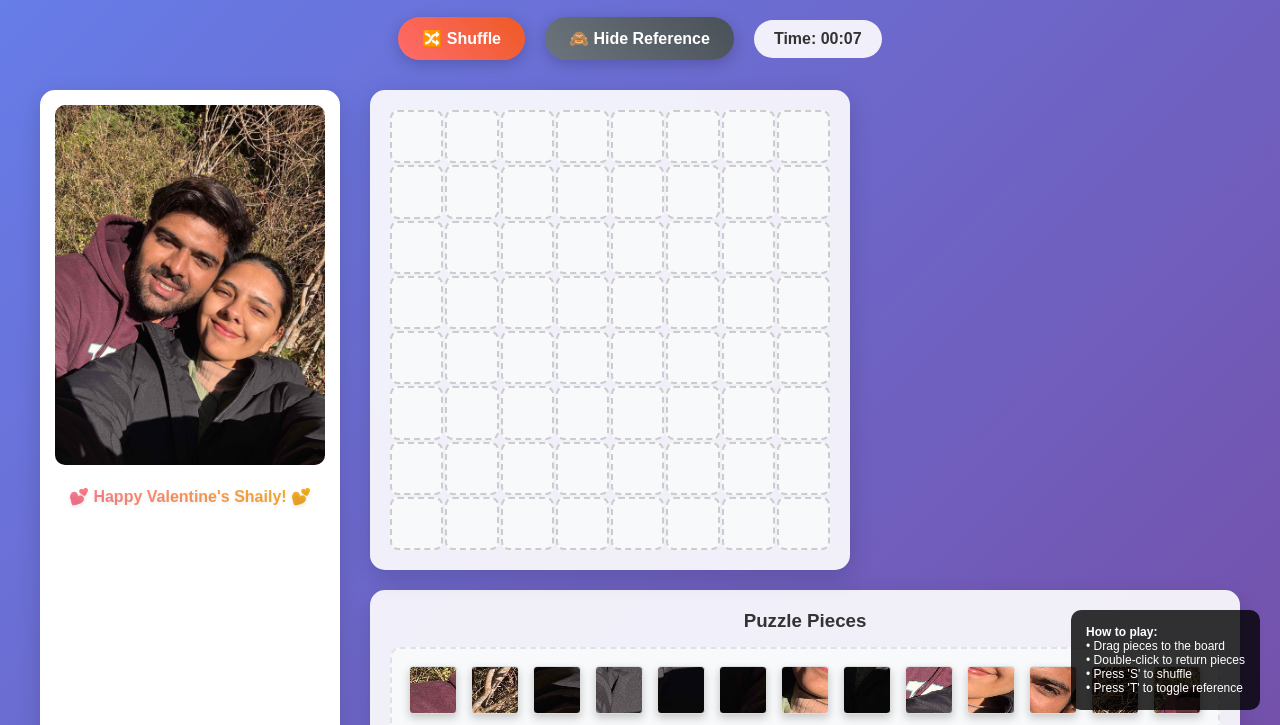
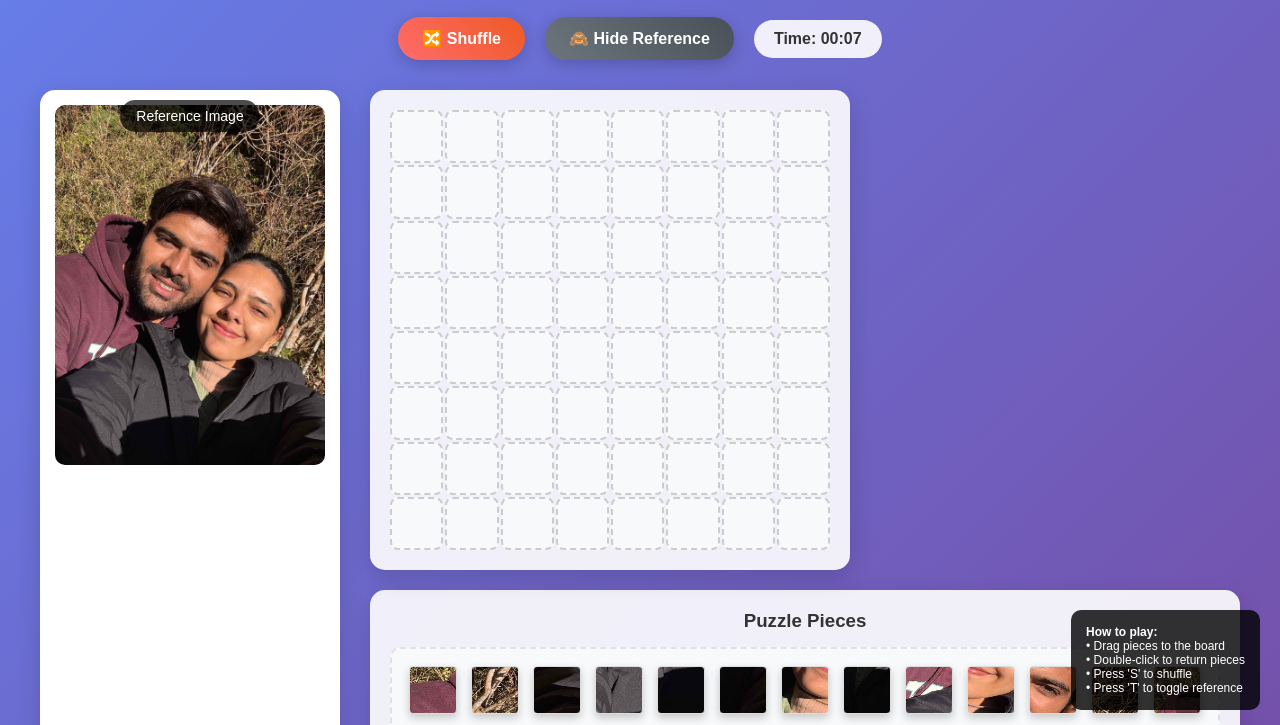
Before and after one commit to git-atyant/vt, a plain HTML site: page puzzle.html in a window 1280 px wide. Both pictures are taken after a click on the button "👁️ Show Reference". Shown: the part 70-795 px from the top of the page. Drawn offline with Linux system fonts and the light colour scheme.

Commit message:
Update puzzle.css

```diff
--- a/puzzle.css
+++ b/puzzle.css
@@ -83,22 +83,34 @@
     transform-origin: top left;
 }
 
+.reference-image {
+    position: relative;
+    margin-bottom: 20px;
+    display: inline-block;
+    border-radius: 15px;
+    overflow: hidden;
+    box-shadow: 0 8px 25px rgba(0,0,0,0.15);
+    max-width: 300px;
+}
+
 .reference-image.hidden {
     display: none;
 }
 
 .valentine-message {
+    position: absolute;
+    bottom: 10px;
+    left: 50%;
+    transform: translateX(-50%);
     text-align: center;
     color: #d63384;
     font-weight: bold;
     font-size: 16px;
-    margin-top: 10px;
-    padding: 8px;
-    background: linear-gradient(45deg, #ff6b9d, #f8b500);
-    background-clip: text;
-    -webkit-background-clip: text;
-    -webkit-text-fill-color: transparent;
-    text-shadow: 0 2px 4px rgba(0,0,0,0.1);
+    padding: 8px 12px;
+    background: rgba(255, 255, 255, 0.9);
+    border-radius: 15px;
+    box-shadow: 0 2px 8px rgba(0,0,0,0.2);
+    z-index: 5;
     animation: heartglow 2s ease-in-out infinite alternate;
 }
 
@@ -115,7 +127,7 @@
 
 .image-overlay {
     position: absolute;
-    bottom: 20px;
+    top: 10px;
     left: 50%;
     transform: translateX(-50%);
     background: rgba(0,0,0,0.7);
@@ -123,6 +135,7 @@
     padding: 8px 16px;
     border-radius: 15px;
     font-size: 14px;
+    z-index: 5;
 }
 
 .puzzle-container {
@@ -231,6 +244,19 @@
     border: none;
     cursor: default;
     box-shadow: none;
+}
+
+/* Prevent page scrolling during touch drag */
+.puzzle-piece:active {
+    touch-action: none;
+}
+
+.pieces-area {
+    touch-action: pan-y;
+}
+
+.puzzle-board {
+    touch-action: none;
 }
 
 .success-modal {
```
